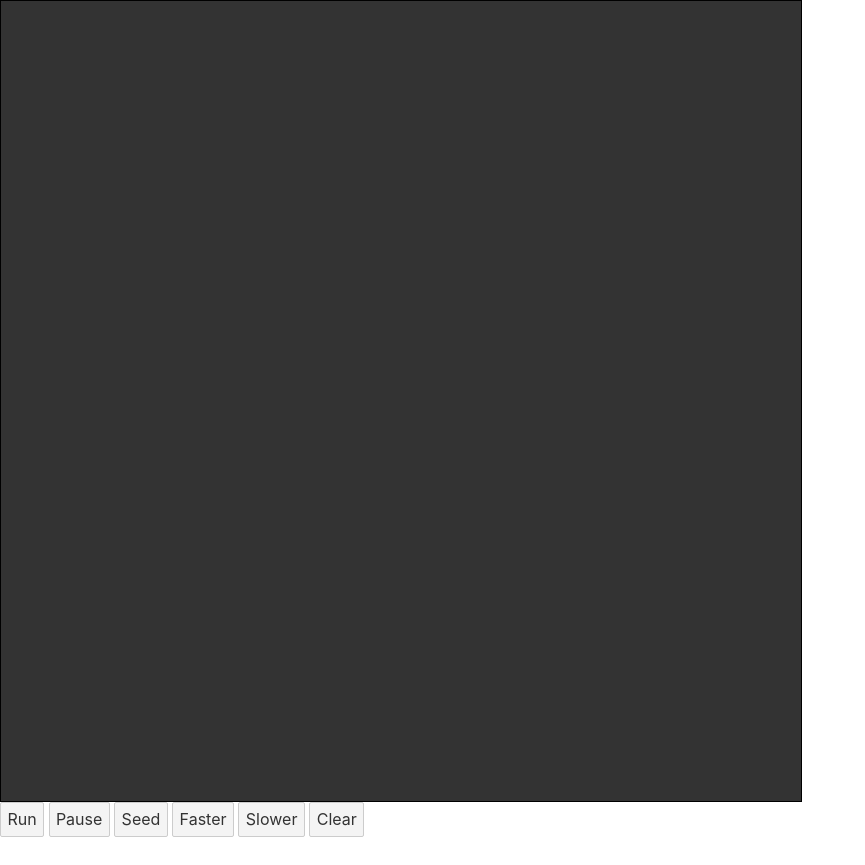
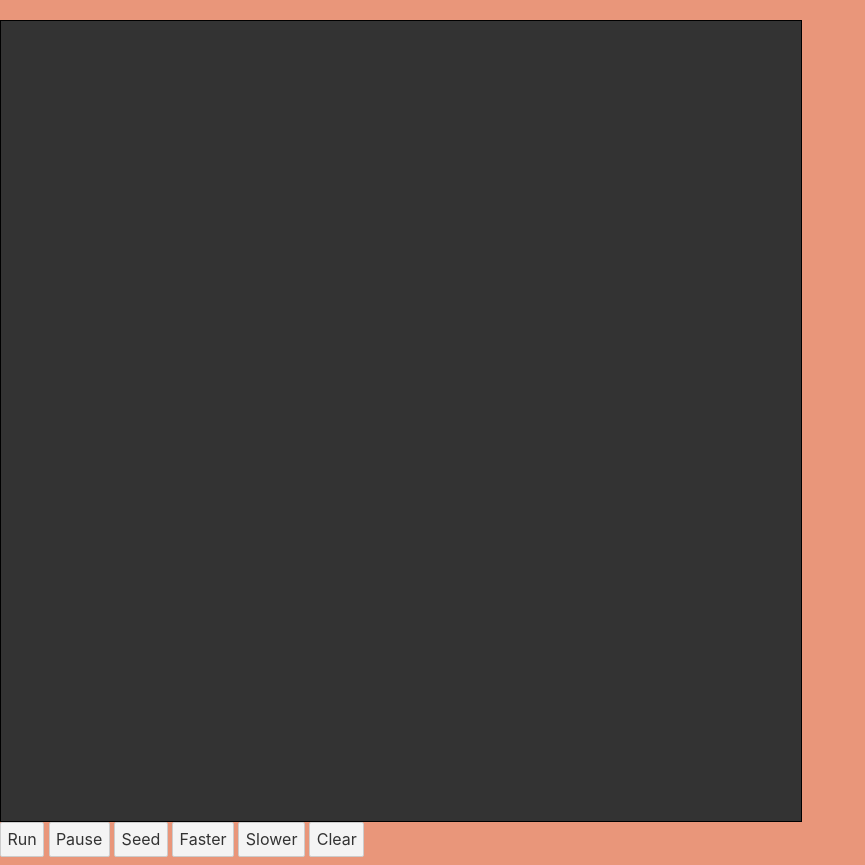
Before and after one commit to theSherwood/game-o-life, a Svelte app: page / in a window 1280 px wide. Shown: the whole page, without its empty margins (0-865 px from the left). Built offline with nearby package versions, Linux system fonts and the light colour scheme.

Commit message:
position content and change background

```diff
--- a/src/App.svelte
+++ b/src/App.svelte
@@ -2,11 +2,18 @@
 	import GameContainer from './components/GameContainer.svelte';
 </script>
 
+<main>
 <GameContainer />
+</main>
 
 <style>
   :global(body) {
     padding: 0;
     margin: 0;
+    background: darksalmon;
+  }
+
+  main {
+    margin-top: 20px;
   }
 </style>
```
